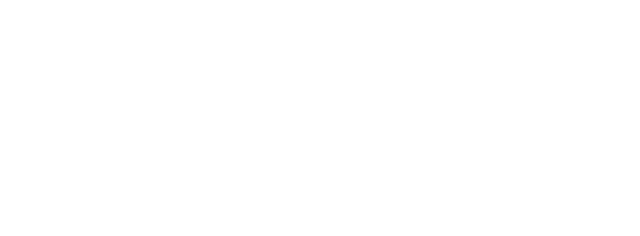
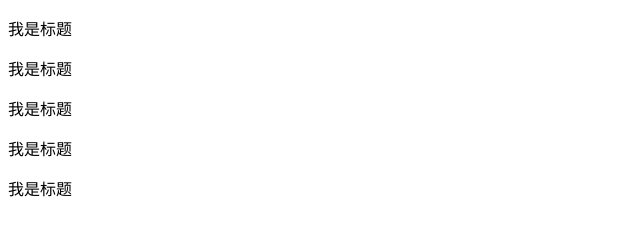
Before and after one commit to sfkood/XMGLL, a plain HTML site: page index.html in a window 1280 px wide. Shown: the whole page, without its empty margins (0-640 px from the left). Drawn offline with Linux system fonts and the light colour scheme.

Commit message:
更新了index

```diff
--- a/index.html
+++ b/index.html
@@ -5,6 +5,10 @@
     <title>Document</title>
 </head>
 <body>
-
+  <p>我是标题</p>
+  <p>我是标题</p>
+  <p>我是标题</p>
+  <p>我是标题</p>
+  <p>我是标题</p>
 </body>
 </html>
```
